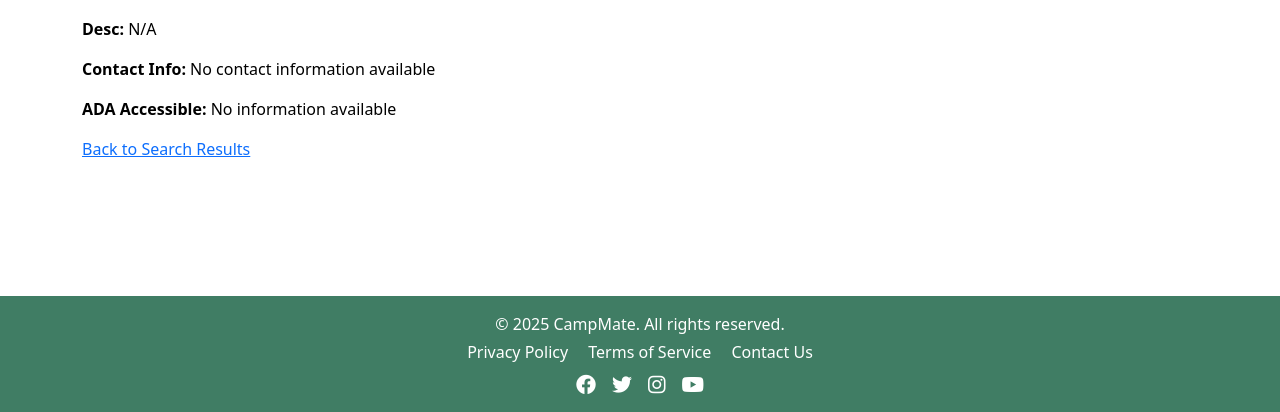
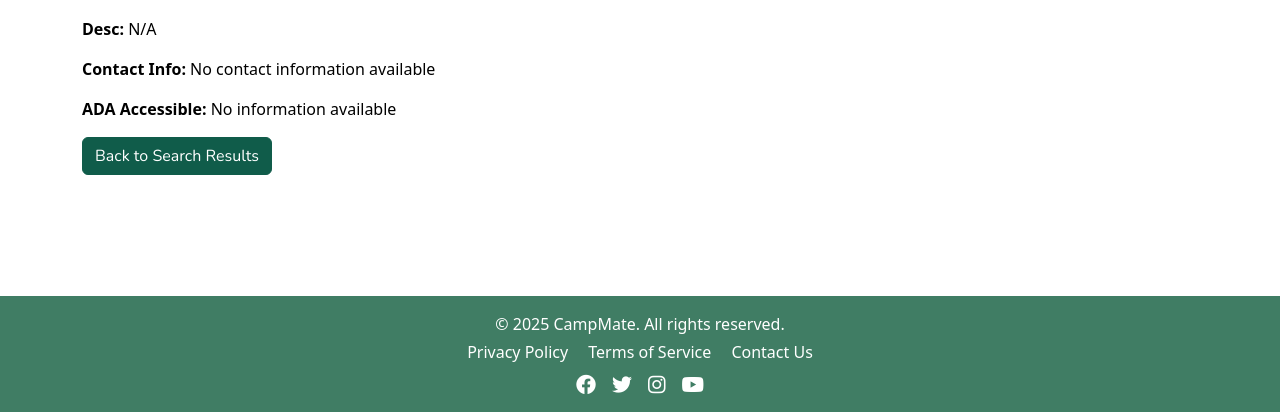
Before and after one commit to UCCS-SP25-CS4300-CS5300-1/Group-5-spring-2025, a Django app: page /facility/1/ in a window 1280 px wide. Shown: the part 388-800 px from the top of the page. Run offline with Django 4.2, Linux system fonts and the light colour scheme; data that the repository does not hold is empty; some web fonts are replaced.

Commit message:
cleaned up some ui, added requests to requirements.txt

```diff
--- a/camp_mate/home/static/css/styles.css
+++ b/camp_mate/home/static/css/styles.css
@@ -119,3 +119,12 @@ main {
 footer {
     margin-top: auto; /* Ensures it stays at the bottom */
 }
+
+.btn-info {
+    background-color: #105c4a;
+    color: white;
+    border-color: #105c4a;
+    font-family: "Nunito", sans-serif;
+    font-weight: 400;
+    font-style: normal;
+}
--- a/camp_mate/home/templates/facility_detail.html
+++ b/camp_mate/home/templates/facility_detail.html
@@ -12,11 +12,13 @@
 <p><strong>ADA Accessible:</strong> {{ campsite.FacilityAdaAccess|default:"No information available" }}</p>
 
 {% if user.is_authenticated %}
-<a href="{% url 'save_facility' campsite.FacilityID %}?name={{ campsite.FacilityName }}&location={{ address }}, {{ city }}, {{ state }}&type={{ campsite.FacilityTypeDescription }}&a_txt={{ campsite.FacilityAcessibilityText }}&ada={{ campsite.FacilityAdaAccess }}&phone={{ campsite.FacilityPhone }}& email={{ campsite.FacilityEmail }}&description={{ campsite.FacilityDescription }}"> Save to Favorites </a>
+<a href="{% url 'save_facility' campsite.FacilityID %}?name={{ campsite.FacilityName }}&location={{ address }}, {{ city }}, {{ state }}&type={{ campsite.FacilityTypeDescription }}&a_txt={{ campsite.FacilityAcessibilityText }}&ada={{ campsite.FacilityAdaAccess }}&phone={{ campsite.FacilityPhone }}& email={{ campsite.FacilityEmail }}&description={{ campsite.FacilityDescription }}" class="btn btn-info" role="button"> Save to Favorites </a>
 
 {% endif %}
 
 
-<a href="{% url 'search' %}?q={{ request.GET.q }}">Back to Search Results</a>
+
+<a href="{% url 'search' %}?q={{ request.GET.q }}" class="btn btn-info" role="button">Back to Search Results</a>
+
 
 {% endblock %}
--- a/camp_mate/users/templates/users/profile.html
+++ b/camp_mate/users/templates/users/profile.html
@@ -15,6 +15,10 @@
                     <h5 class="card-title">{{ campsite.name }}</h5>
                     <p class="card-text"><strong>Location:</strong> {{ campsite.location }}</p>
                     <p class="card-text"><strong>Phone:</strong> {{ campsite.phone }}</p>
+                    <div class="d-flex justify-content-center gap-2">
+                    <a href="{% url 'facility_detail' campsite.f_id %}" class="btn btn-info" role="button">View Details</a>
+                    <a href="" class="btn btn-info" role="button">Let's Pack!</a>
+                    </div>
                 </div>
             </div>
         </div>
@@ -23,6 +27,8 @@
     {% else %}
     <p class="text-muted">You have no favorite locations.</p>
     {% endif %}
+
+    <h1 class="text-center">{{ user.username }}'s Preferences</h1>
 </div>
 
 
--- a/requirements.txt
+++ b/requirements.txt
@@ -15,3 +15,4 @@ sqlparse==0.4.4
 supervisor==4.2.5
 typing_extensions==4.12.2
 wheel==0.42.0
+requests==2.32.3
```
